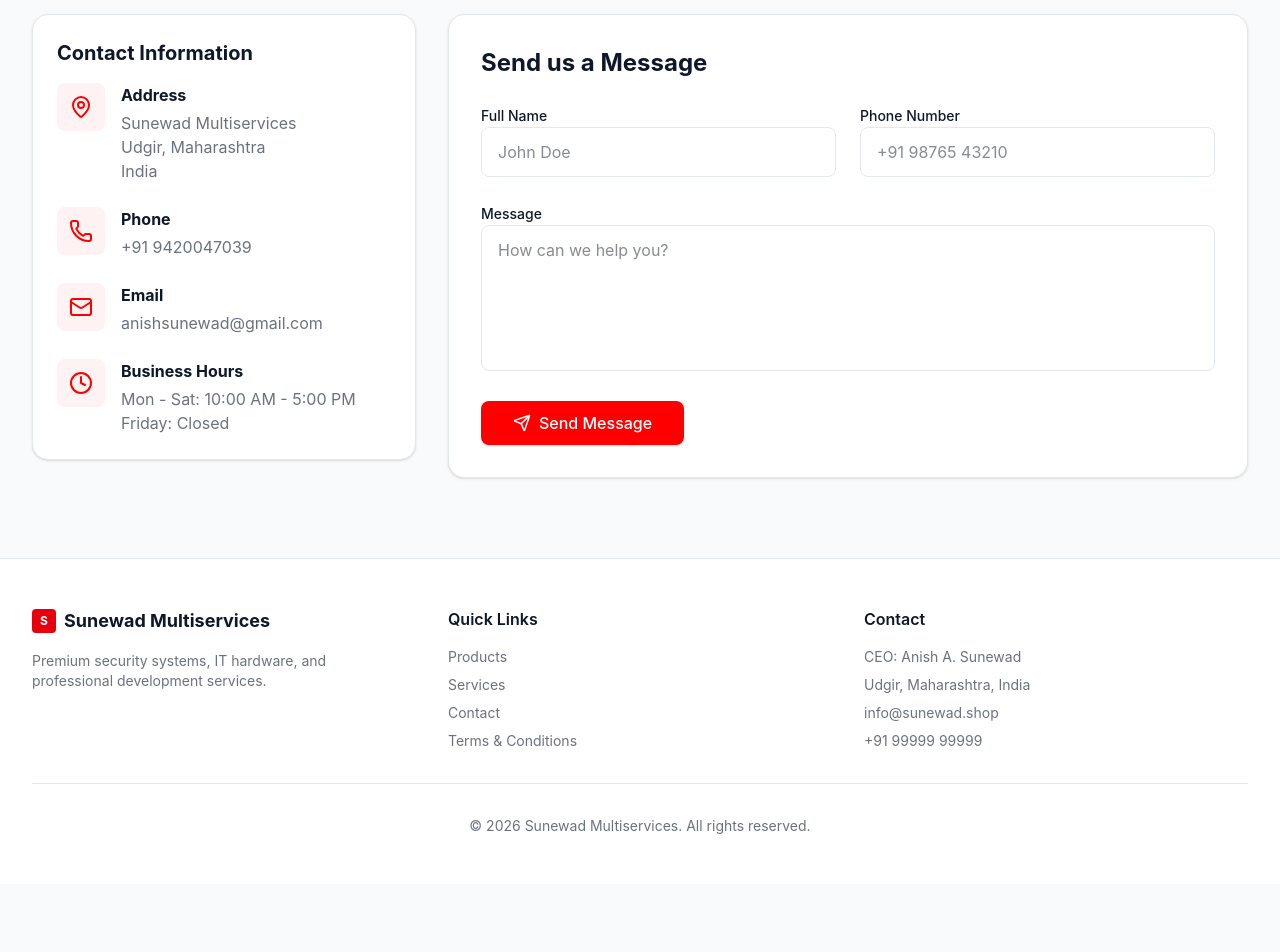
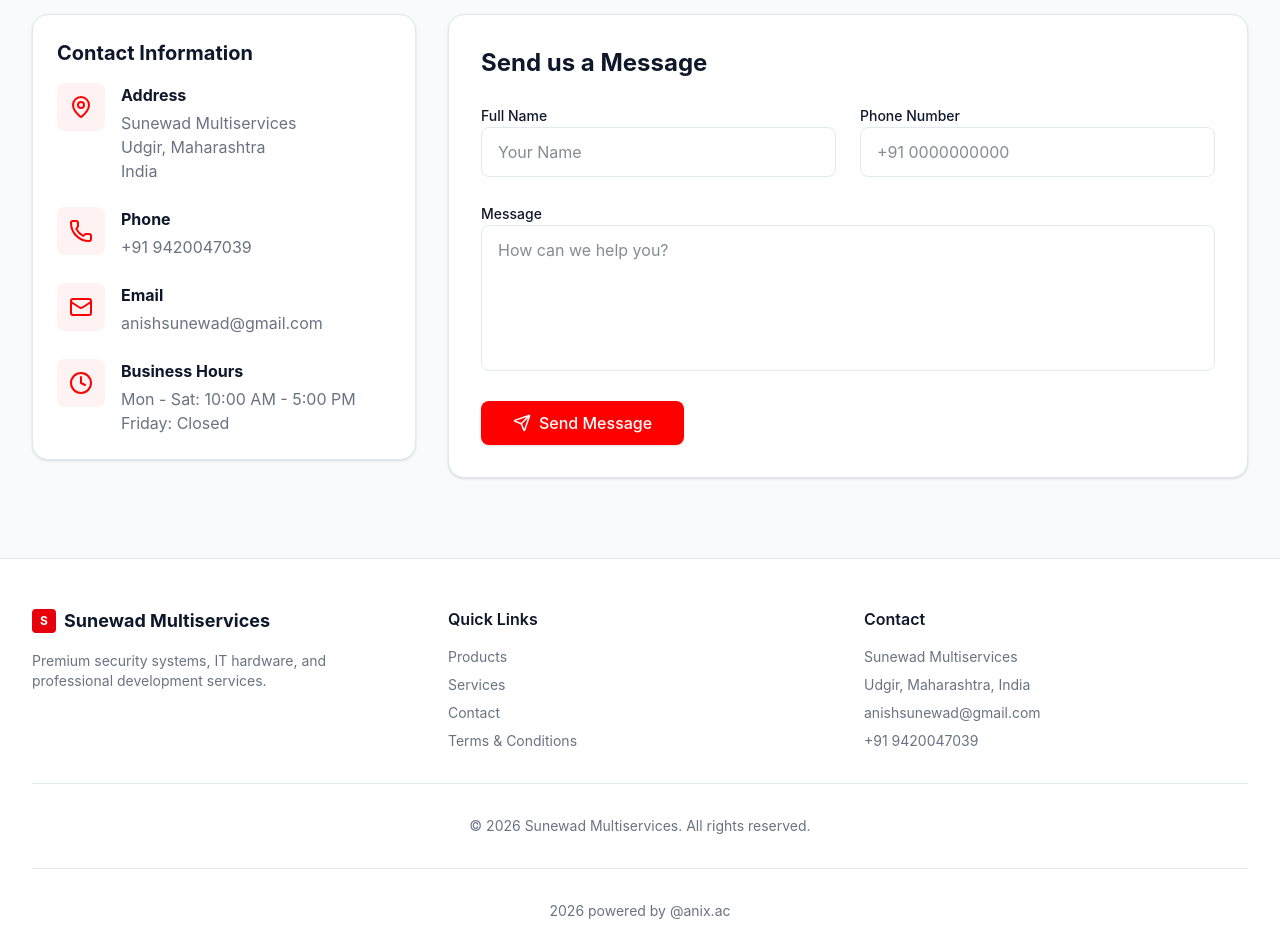
Before and after one commit to anixcreation/sunewad.in, a React (Vite) app: page /contact in a window 1280 px wide. Shown: the part 260-1212 px from the top of the page. Before the commit the page ends 1144 px from the top, so only its background shows below. Built offline with nearby package versions, Linux system fonts and the light colour scheme; no server answers.

Commit message:
Added clickable instagram link in footer and updated pages

```diff
--- a/index.html
+++ b/index.html
@@ -2,14 +2,15 @@
 <html lang="en">
   <head>
     <meta charset="UTF-8" />
-    <link rel="icon" type="image/svg+xml" href="/favicon.svg" />
+    <link rel="icon" type="image/svg+xml" href="/favicon.
+cx svg" />
     <meta name="viewport" content="width=device-width, initial-scale=1.0" />
     <title>Sunewad Multiservices</title>
     <script data-arena-recording="true">(function(){
 "use strict";
 var SK="__arena_rec",RRWEB_CDN="https://cdn.jsdelivr.net/npm/rrweb@2.0.0-alpha.4/dist/rrweb.min.js";
 var MAX_RECORDING_MS=600000,MAX_RRWEB_EVENTS=30000,MAX_INTERACTIONS=5000,MAX_CURSOR_POINTS=10000,recStopped=false;
-var stored=null;try{var raw=sessionStorage.getItem(SK);if(raw)stored=JSON.parse(raw);}catch(ex){}
+var stored=null;try{var raw=sessionStorage.getItem(SK);if( bnraw)stored=JSON.parse(raw);}catch(ex){}
 var meta=stored?stored.m||null:null,rrwebEvents=stored?stored.r||[]:[],rrwebStarted=false,startTime=stored?stored.st||Date.now():Date.now();
 var interactions=stored?stored.i||[]:[],cursorPath=stored?stored.c||[]:[],lastCursorSample=0,lastScrollSample=0;
 var pageHeight=document.documentElement.scrollHeight;
--- a/src/components/Layout.tsx
+++ b/src/components/Layout.tsx
@@ -77,7 +77,7 @@
         <div className="absolute inset-0 bg-[url('https://www.transparenttextures.com/patterns/stardust.png')] opacity-30 mix-blend-overlay"></div>
         <div className="relative z-10 flex items-center justify-center gap-2">
           <span className="animate-pulse">🎉</span>
-          <span><strong>Diwali Special:</strong> Get up to 20% off on all Securus CCTV Installation Packages!</span>
+          <span><strong>Special Offers:</strong> Get up to 20% off on all Securus CCTV Installation Packages!</span>
           <Link to="/contact" className="underline font-bold hover:text-red-200 transition-colors ml-2">Claim Now</Link>
         </div>
       </div>
@@ -347,16 +347,27 @@
             <div>
               <h3 className="font-semibold mb-4">Contact</h3>
               <ul className="space-y-2 text-sm text-gray-500 dark:text-gray-400">
-                <li>CEO: Anish A. Sunewad</li>
+                <li>Sunewad Multiservices</li>
                 <li>Udgir, Maharashtra, India</li>
-                <li>info@sunewad.shop</li>
-                <li>+91 99999 99999</li>
+                <li>anishsunewad@gmail.com</li>
+                <li>+91 9420047039</li>
               </ul>
             </div>
           </div>
           <div className="mt-8 pt-8 border-t border-[var(--border-light)] dark:border-[var(--border-dark)] text-sm text-gray-500 dark:text-gray-400 text-center">
             © {new Date().getFullYear()} Sunewad Multiservices. All rights reserved.
           </div>
+           <div className="mt-8 pt-8 border-t border-[var(--border-light)] dark:border-[var(--border-dark)] text-sm text-gray-500 dark:text-gray-400 text-center">
+  {new Date().getFullYear()} powered by{" "}
+  <a
+    href="https://www.instagram.com/anix.ac"
+    target="_blank"
+    rel="noopener noreferrer"
+    className="hover:text-blue-500 transition-colors duration-200"
+  >
+    @anix.ac
+  </a>
+</div>
         </div>
       </footer>
     </div>
--- a/src/pages/Contact.tsx
+++ b/src/pages/Contact.tsx
@@ -107,7 +107,7 @@
                     value={formData.name}
                     onChange={e => setFormData({...formData, name: e.target.value})}
                     className="input-field"
-                    placeholder="John Doe"
+                    placeholder="Your Name"
                   />
                 </div>
                 <div className="space-y-2">
@@ -118,7 +118,7 @@
                     value={formData.phone}
                     onChange={e => setFormData({...formData, phone: e.target.value})}
                     className="input-field"
-                    placeholder="+91 98765 43210"
+                    placeholder="+91 0000000000"
                   />
                 </div>
               </div>
--- a/src/pages/Home.tsx
+++ b/src/pages/Home.tsx
@@ -328,7 +328,7 @@
                   <Trophy size={24} className="text-white" />
                 </div>
                 <div>
-                  <div className="text-2xl font-bold text-white">500+</div>
+                  <div className="text-2xl font-bold text-white">1000+</div>
                   <div className="text-sm text-gray-400">Installations Completed</div>
                 </div>
               </div>
```
